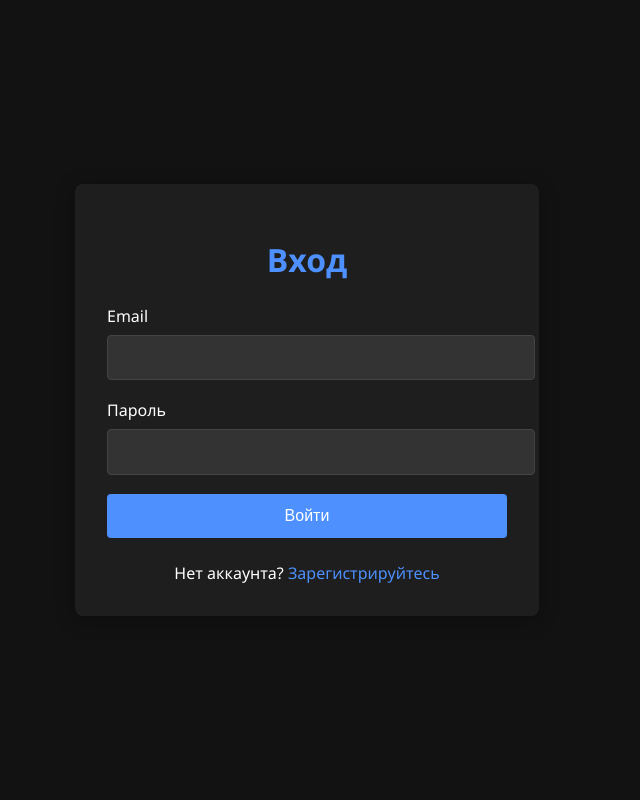
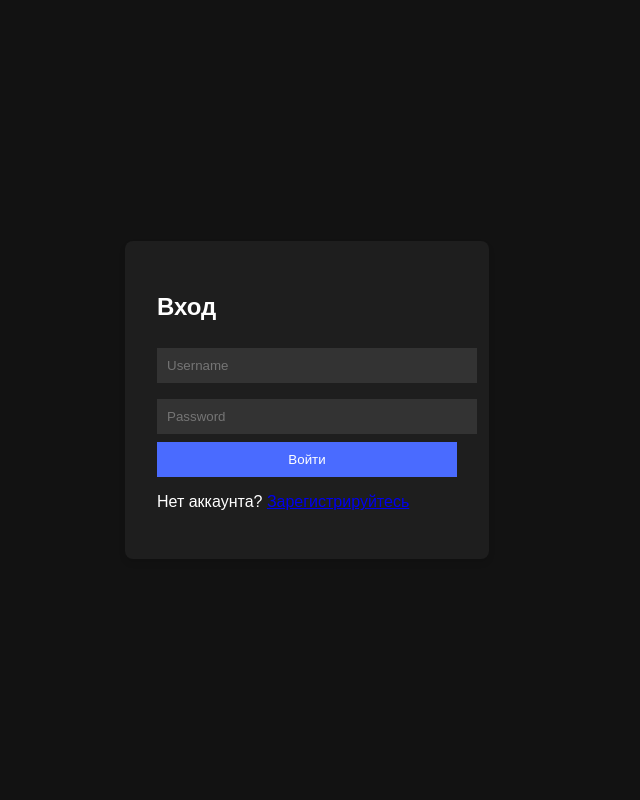
Before and after one commit to XoBleP/DarkSearchTool, a Flask app: template templates/login.html in a window 1280 px wide. Shown: the whole page, without its empty margins (333-973 px from the left). Run offline with Flask 3, Linux system fonts and the light colour scheme; the template is opened without the code that fills it, so the values that code supplies are empty.

Commit message:
Update login.html

```diff
--- a/templates/login.html
+++ b/templates/login.html
@@ -3,120 +3,59 @@
 <head>
     <title>DarkSearchTool - Вход</title>
     <style>
-        :root {
-            --bg-dark: #121212;
-            --bg-darker: #1e1e1e;
-            --accent: #4d90fe;
-            --text: #ffffff;
-            --error: #ff4444;
-        }
         body {
-            font-family: 'Segoe UI', Tahoma, Geneva, Verdana, sans-serif;
-            background: var(--bg-dark);
-            color: var(--text);
-            margin: 0;
-            padding: 0;
+            background: #121212;
+            color: #fff;
+            font-family: Arial;
             display: flex;
             justify-content: center;
             align-items: center;
-            min-height: 100vh;
+            height: 100vh;
+            margin: 0;
         }
-        .auth-container {
-            background: var(--bg-darker);
+        .auth-box {
+            background: #1e1e1e;
             padding: 2rem;
             border-radius: 8px;
-            box-shadow: 0 4px 20px rgba(0, 0, 0, 0.3);
-            width: 100%;
-            max-width: 400px;
-        }
-        h1 {
-            color: var(--accent);
-            text-align: center;
-            margin-bottom: 1.5rem;
-        }
-        .form-group {
-            margin-bottom: 1.2rem;
-        }
-        label {
-            display: block;
-            margin-bottom: 0.5rem;
-            font-weight: 500;
+            width: 300px;
+            box-shadow: 0 4px 6px rgba(0,0,0,0.1);
         }
         input {
             width: 100%;
-            padding: 0.8rem;
+            padding: 10px;
+            margin: 8px 0;
             background: #333;
-            border: 1px solid #444;
-            border-radius: 4px;
-            color: var(--text);
-            font-size: 1rem;
-        }
-        input:focus {
-            outline: none;
-            border-color: var(--accent);
+            border: none;
+            color: white;
         }
         button {
             width: 100%;
-            padding: 0.8rem;
-            background: var(--accent);
+            padding: 10px;
+            background: #4a6bff;
             color: white;
             border: none;
-            border-radius: 4px;
-            font-size: 1rem;
-            font-weight: 500;
             cursor: pointer;
-            transition: background 0.2s;
-        }
-        button:hover {
-            background: #3a7bd5;
-        }
-        .auth-footer {
-            text-align: center;
-            margin-top: 1.5rem;
-        }
-        .auth-footer a {
-            color: var(--accent);
-            text-decoration: none;
-        }
-        .auth-footer a:hover {
-            text-decoration: underline;
         }
         .error {
-            color: var(--error);
-            text-align: center;
-            margin-bottom: 1rem;
+            color: #ff4444;
+            font-size: 14px;
         }
     </style>
 </head>
 <body>
-    <div class="auth-container">
-        <h1>Вход</h1>
-
+    <div class="auth-box">
+        <h2>Вход</h2>
         {% with messages = get_flashed_messages() %}
             {% if messages %}
-                <div class="error">
-                    {{ messages[0] }}
-                </div>
+                <div class="error">{{ messages[0] }}</div>
             {% endif %}
         {% endwith %}
-
         <form method="POST" action="/login">
-            <div class="form-group">
-                <label for="email">Email</label>
-                <input type="email" id="email" name="email" required>
-            </div>
-
-            <div class="form-group">
-                <label for="password">Пароль</label>
-                <input type="password" id="password" name="password" required>
-            </div>
-
+            <input type="text" name="username" placeholder="Username" required>
+            <input type="password" name="password" placeholder="Password" required>
             <button type="submit">Войти</button>
         </form>
-
-        <div class="auth-footer">
-            Нет аккаунта? <a href="{{ url_for('register') }}">Зарегистрируйтесь</a>
-        </div>
+        <p>Нет аккаунта? <a href="/register">Зарегистрируйтесь</a></p>
     </div>
 </body>
 </html>
```
